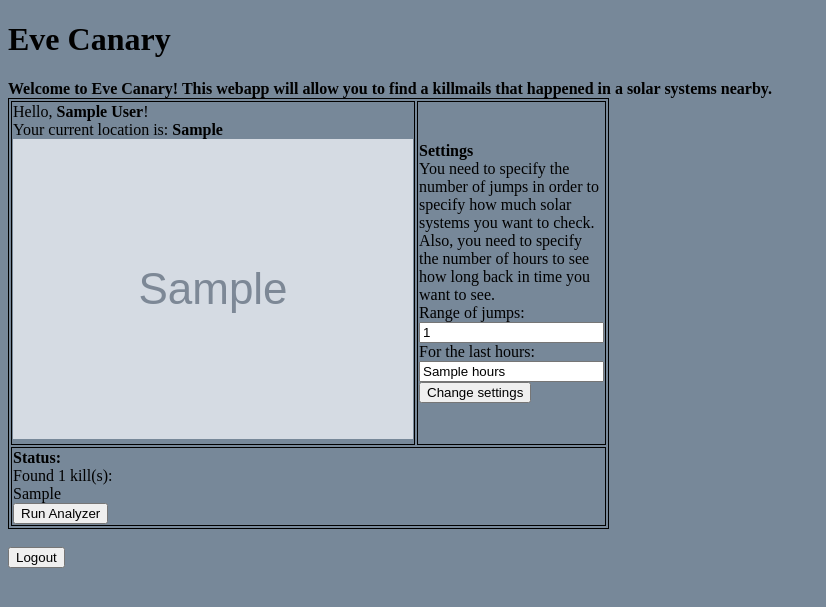
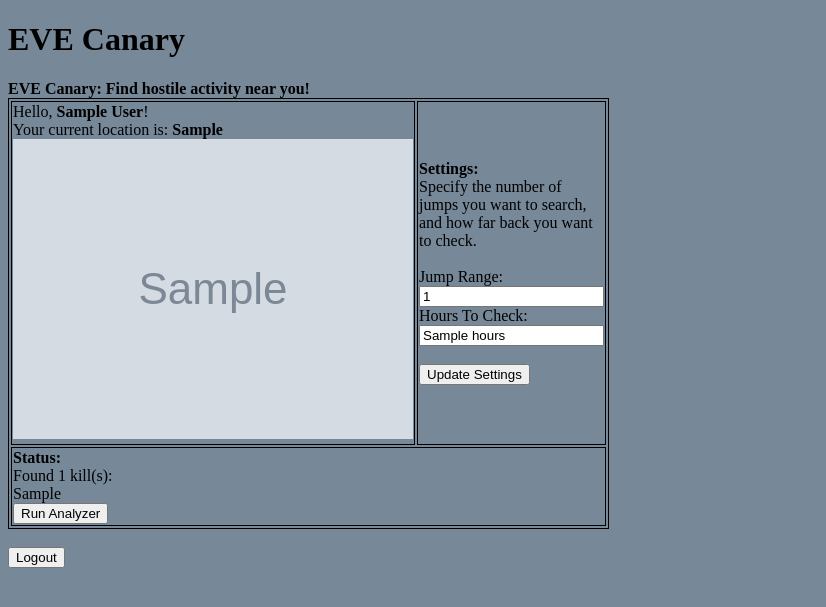
Before and after one commit to alexander94dmitriev/EveCanaryApp, a Flask app: template templates/base.html in a window 1280 px wide. Shown: the top 607 px of the page, without its empty margins (0-826 px from the left). Run offline with Flask 2, Linux system fonts and the light colour scheme; a user stored in the database is signed in; tables that the repository leaves empty hold one stand-in row (values such as "Sample post"); the template is opened without the code that fills it: most values are stand-ins (such as "Sample title", 1, 10 or a date in 2020); grey boxes marked "Sample" are stand-in pictures; parts of the project's set-up code (start-up, migrations or seed data) failed here and were passed over.

Commit message:
Added sound effect when detecting danger systems
Changed wording on webpage to make it less wordy

```diff
--- a/templates/base.html
+++ b/templates/base.html
@@ -7,14 +7,14 @@
     <![endif]-->
     <meta name="viewport" content="width=device-width, initial-scale=1">
     <link rel="stylesheet" type="text/css" href="css/main.css">
-    <title>Eve Canary</title>
+    <title>EVE Canary</title>
 
 </head>
 
 <body style="background-color: lightslategrey">
-<h1>Eve Canary</h1>
+<h1>EVE Canary</h1>
 <strong>
-    Welcome to Eve Canary! This webapp will allow you to find a killmails that happened in a solar systems nearby.
+    EVE Canary: Find hostile activity near you!
 </strong>
 {% if not current_user.is_authenticated %}
 <br>
@@ -35,25 +35,26 @@
         </td>
         <td style="border: 1px solid black">
             <div id="char_info">
-                <strong>Settings</strong><br>
+                <strong>Settings:</strong><br>
                 <div id="description">
-                    You need to specify the number of jumps in order to specify how much solar systems you want to check.
-                    <br>
-                    Also, you need to specify the number of hours to see how long back in time you want to see.
+                    Specify the number of jumps you want to search, and how far back you want to check.<br><br>
                 </div>
                 <form class="form" method="POST" role="form" id="update_info">
                   <input value = "true" type="hidden" name="update_info">
-                  Range of jumps:
+                  Jump Range:
                   <input type="text" name="num_of_jumps" value="{{ num_of_jumps }}">
                   <br>
-                  For the last hours:
+                  Hours To Check:
                   <input type="text" name="hours" value="{{ hours }}">
-                  <br>
-                  <input type="submit" value="Change settings">
+                  <br><br>
+                  <input type="submit" value="Update Settings">
                 </form>
             </div>
         </td>
     </tr>
+
+    <audio sfx="audio" src=" "></audio>
+
     <tr style="border: 1px solid black; width: 30%">
         <td colspan="2" style="border: 1px solid black; width: 30%">
             <strong>Status:</strong><br>
@@ -64,11 +65,17 @@
                     {{ systems_with_kill }}
                 </div>
             {% else %}
-                Nothing is found
+                No current danger..
             {% endif %}
-            <form class="form" method="POST" role="form" id="update_info">
-                  <input value = "true" type="hidden" name="run_app">
-                  <input type="submit" value="Run Analyzer">
+            <form class="form" method="POST" role="form" id="update_info" onclick="playSound()">
+                <input value="true" type="hidden" name="run_app">
+                <input type="submit" value="Run Analyzer">
+                <script>
+                    function playSound() {
+                        var sound = document.getElementById("audio");
+                        sound.play();
+                    }
+                </script>
             </form>
         </td>
     </tr>
```
Also changed, not shown: danger_systems.py (+15 -15 lines).
